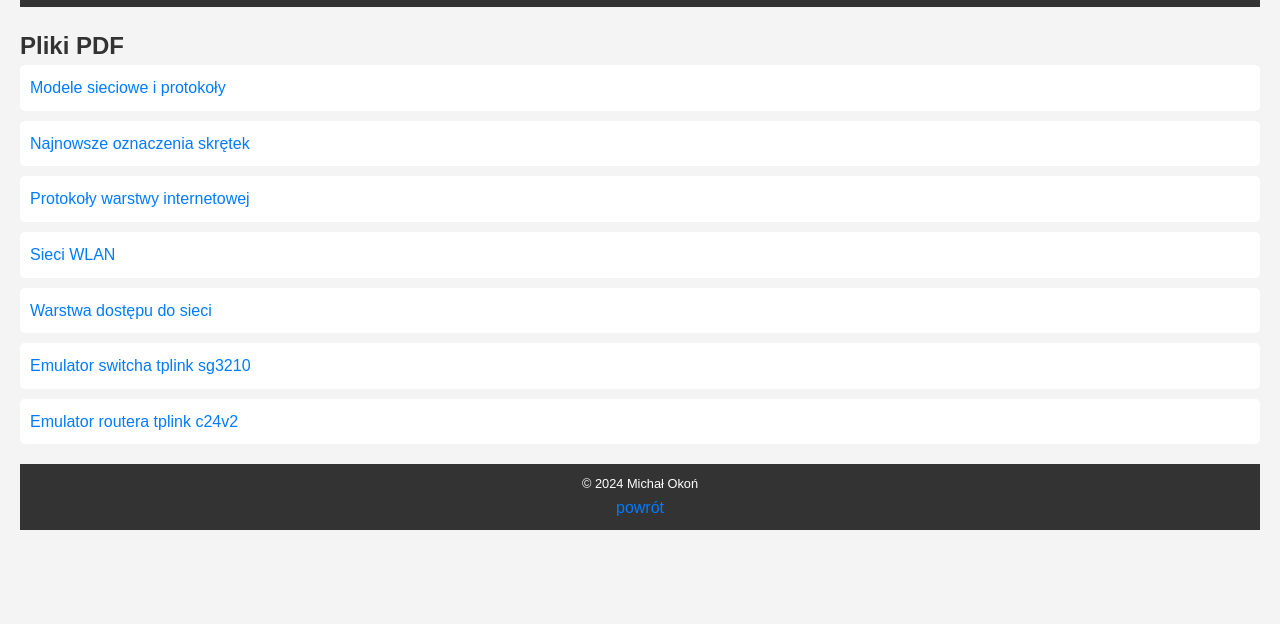
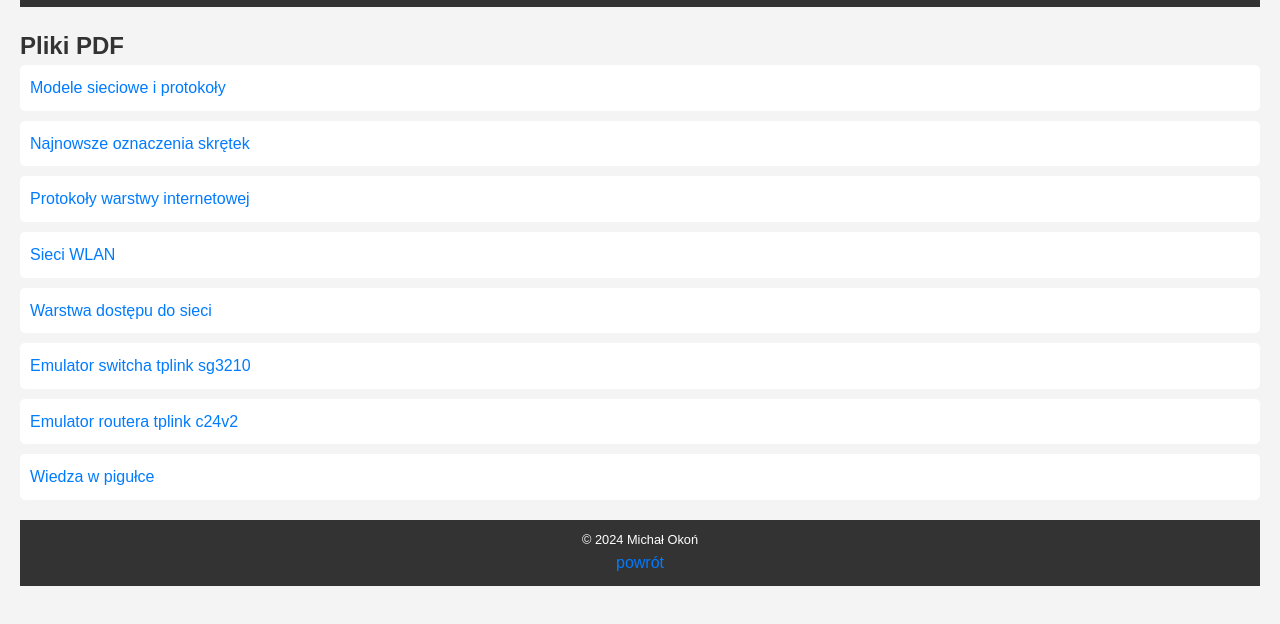
Before and after one commit to Michu2020o/inf, a plain HTML site: page inf/inne_pdf.html in a window 1280 px wide. Shown: the part 110-734 px from the top of the page. Drawn offline with Linux system fonts and the light colour scheme.

Commit message:
Update inne_pdf.html

```diff
--- a/inf/inne_pdf.html
+++ b/inf/inne_pdf.html
@@ -36,6 +36,9 @@
       <li>
         <a href="https://emulator.tp-link.com/router-c24v2-eu/index.html#networkMap" target="_blank">Emulator routera tplink c24v2</a>
       </li>
+       <li>
+        <a href="https://cdn.fbsbx.com/v/t59.2708-21/444255746_748303537385109_3713528599422627404_n.pdf/INF_02_Najwazniejsze_informacje_piguka.pdf?_nc_cat=106&ccb=1-7&_nc_sid=2b0e22&_nc_ohc=brV8i9aLU4MQ7kNvgFTOKvI&_nc_ht=cdn.fbsbx.com&oh=03_Q7cD1QFyFM8ZU5cvC_kfr7tkJb90k7Z1JPit0ctoKjn_VgY_8w&oe=664CF5E5&dl=1" target="_blank">Wiedza w pigułce</a>
+      </li>
     </ul>
   </section>
 
```
